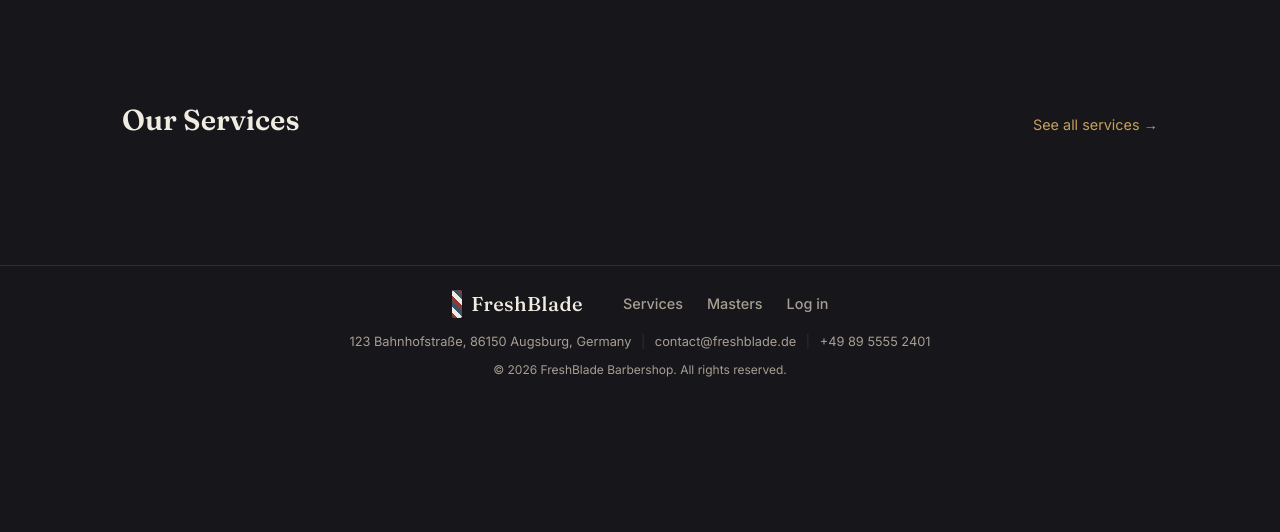
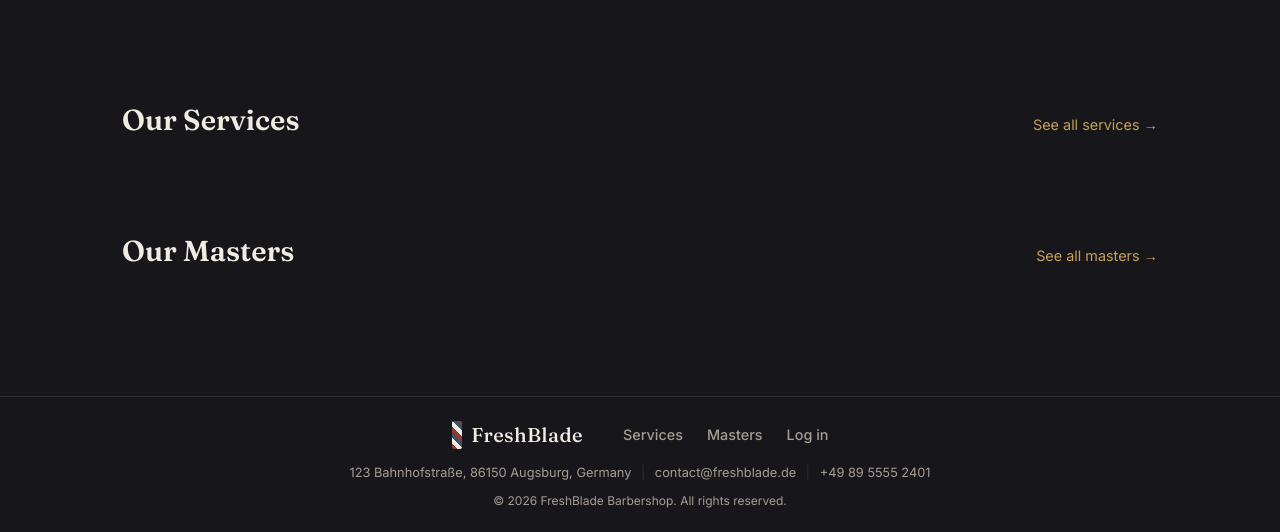
Before and after one commit to Cheshlya11/FreshBlade, a Django app: page / in a window 1280 px wide. Shown: the part 911-1443 px from the top of the page. Before the commit the page ends 1288 px from the top, so only its background shows below. Run offline with Django 5.2, Linux system fonts and the light colour scheme; data that the repository does not hold is empty.

Commit message:
feat: add masters section

```diff
--- a/backend/pages/templates/pages/home.html
+++ b/backend/pages/templates/pages/home.html
@@ -4,6 +4,7 @@
 {% block extra_css %}
 <link rel="stylesheet" href="{% static 'css/home.css' %}">
 <link rel="stylesheet" href="{% static 'css/services.css' %}">
+<link rel="stylesheet" href="{% static 'css/masters.css' %}">
 {% endblock %}
 {% block content %}
 <div class="page-flow">
@@ -68,5 +69,25 @@
             {% endfor %}
         </div>
     </section>
+    <section class="home-masters">
+        <div class="home-masters__header">
+            <h2>Our Masters</h2>
+            <a href="{% url 'catalog:master_list' %}" class="home-services__link">See all masters →</a>
+        </div>
+
+        <div class="home-masters__grid">
+            {% for master in top_masters %}
+            <div class="master-card master-card--compact">
+                {% if master.photo %}
+                <img src="{{ master.photo }}" alt="{{ master.user.get_full_name }}" class="master-card__image">
+                {% endif %}
+                <div class="master-card__body">
+                    <h3>{{ master.user.get_full_name }}</h3>
+                    <p class="master-card__bio">{{ master.short_description }}</p>
+                </div>
+            </div>
+            {% endfor %}
+        </div>
+    </section>
 </div>
 {% endblock %}
--- a/backend/pages/views.py
+++ b/backend/pages/views.py
@@ -6,10 +6,30 @@ from accounts.models import Master
 
 
 def home_view(request):
-    top_services = Service.objects.filter(is_active=True).annotate(
-        booking_count=Count("appointmentservice", filter=Q(appointmentservice__appointment__status="COMPLETED"))
-    ).order_by("-booking_count", "name")[:3]
+    top_services = (
+        Service.objects.filter(is_active=True)
+        .annotate(
+            booking_count=Count(
+                "appointmentservice",
+                filter=Q(appointmentservice__appointment__status="COMPLETED"),
+            )
+        )
+        .order_by("-booking_count", "name")[:3]
+    )
 
-    top_masters = Master.objects.filter(is_active=True).order_by("-experience_years")[:3]
+    top_masters = (
+        Master.objects.filter(is_active=True)
+        .annotate(
+            appointment_count=Count(
+                "appointments",
+                filter=Q(appointments__status="COMPLETED"),
+            )
+        )
+        .order_by("-appointment_count", "-experience_years")[:3]
+    )
 
-    return render(request, "pages/home.html", {"top_services": top_services, "top_masters": top_masters})
+    return render(
+        request,
+        "pages/home.html",
+        {"top_services": top_services, "top_masters": top_masters},
+    )
--- a/backend/static/css/home.css
+++ b/backend/static/css/home.css
@@ -222,6 +222,60 @@
   margin: 0;
 }
 
+.home-masters {
+  width: 100%;
+  max-width: 1100px;
+  margin: 0 auto;
+  padding: 0 2rem 4rem;
+}
+
+.home-masters__header {
+  display: flex;
+  justify-content: space-between;
+  align-items: baseline;
+  margin-bottom: 2rem;
+}
+
+.home-masters__header h2 {
+  font-family: "Fraunces", serif;
+  font-size: 1.8rem;
+  margin: 0;
+}
+
+.home-masters__grid {
+  display: flex;
+  flex-wrap: wrap;
+  justify-content: center;
+  gap: 1.5rem;
+}
+
+.master-card--compact {
+  flex: 1 1 calc(33.333% - 1rem);
+  max-width: calc(33.333% - 1rem);
+  min-width: 220px;
+}
+
+.master-card--compact .master-card__image {
+  aspect-ratio: 4 / 5;
+}
+
+.master-card--compact .master-card__body {
+  padding: 1rem 1.2rem;
+}
+
+.master-card--compact h3 {
+  font-size: 1rem;
+}
+
+.master-card--compact .master-card__bio {
+  font-size: 0.85rem;
+  display: -webkit-box;
+  -webkit-line-clamp: 2;
+  line-clamp: 2;
+  -webkit-box-orient: vertical;
+  overflow: hidden;
+}
+
 @media (max-width: 640px) {
   .hero__title {
     font-size: 2.2rem;
```
